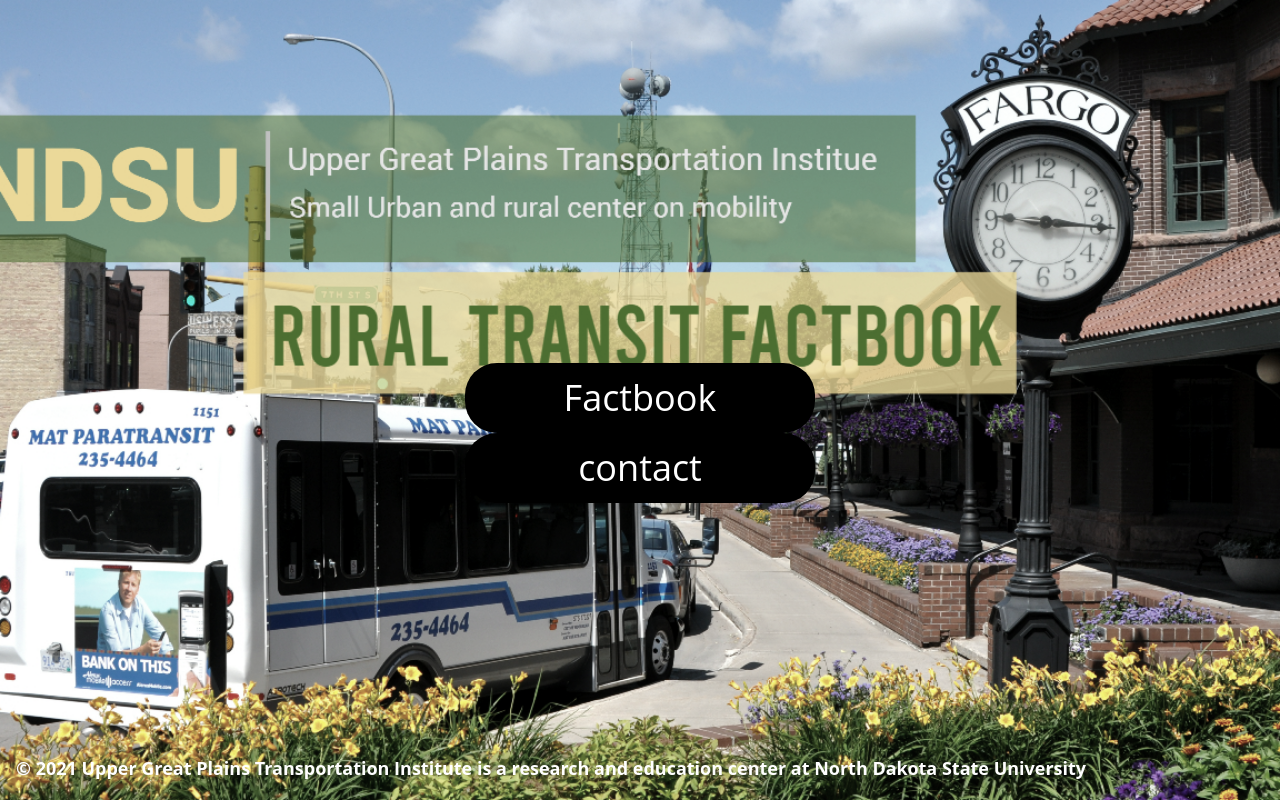
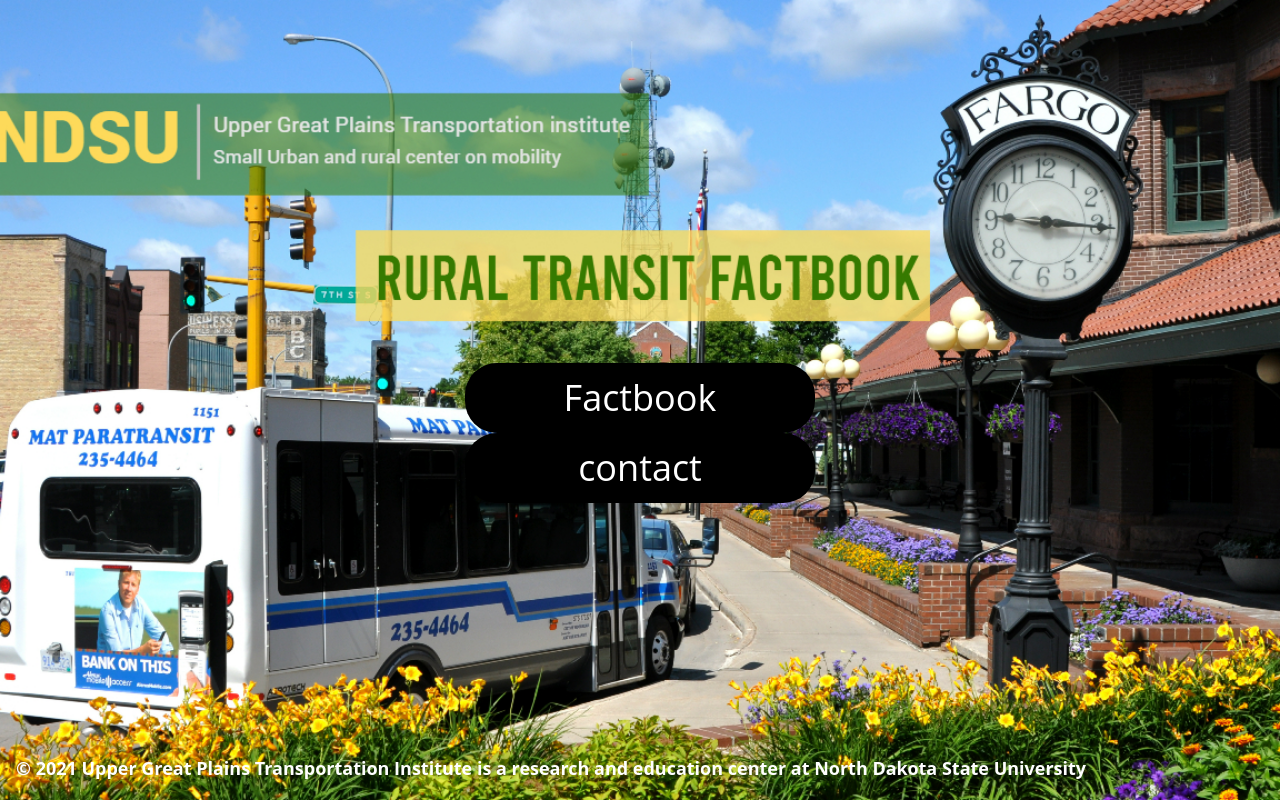
Before and after one commit to wordhulhasan/rural-transit-factbook, a Flask app: page / in a window 1280 px wide. Run offline with Flask 3, Linux system fonts and the light colour scheme; parts of the project's set-up code (start-up, migrations or seed data) failed here and were passed over.

Commit message:
change home photo

```diff
--- a/flaskapp/templates/home.html
+++ b/flaskapp/templates/home.html
@@ -14,7 +14,7 @@
   min-height: 100%;
   background-position: center;
   background-size: cover;
-  filter: grayscale(50%);
+  /*filter: grayscale(50%);*/
 }
 </style>
 <body>
```
Also changed, not shown: flaskapp/static/img/home5.jpg.
